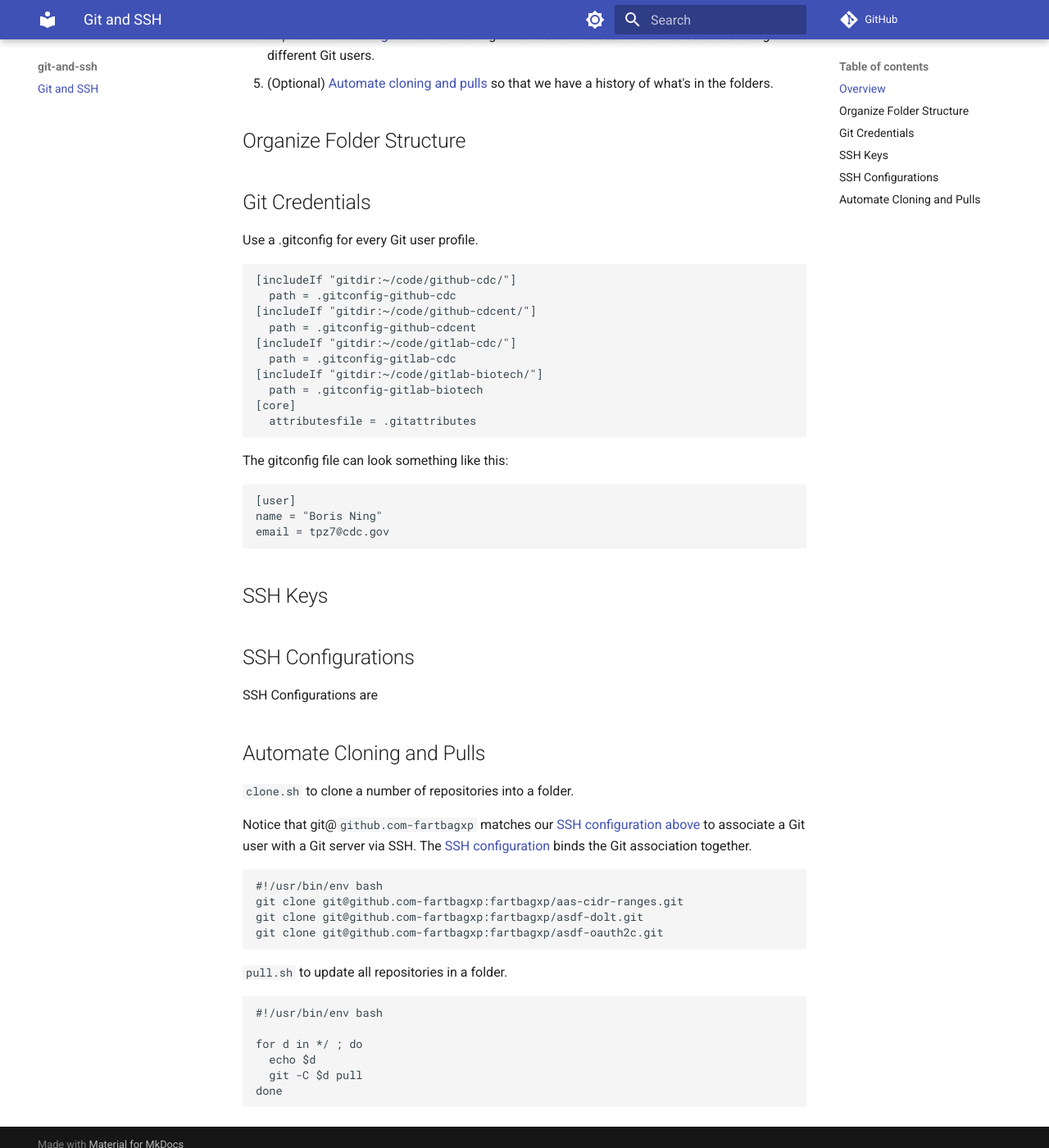
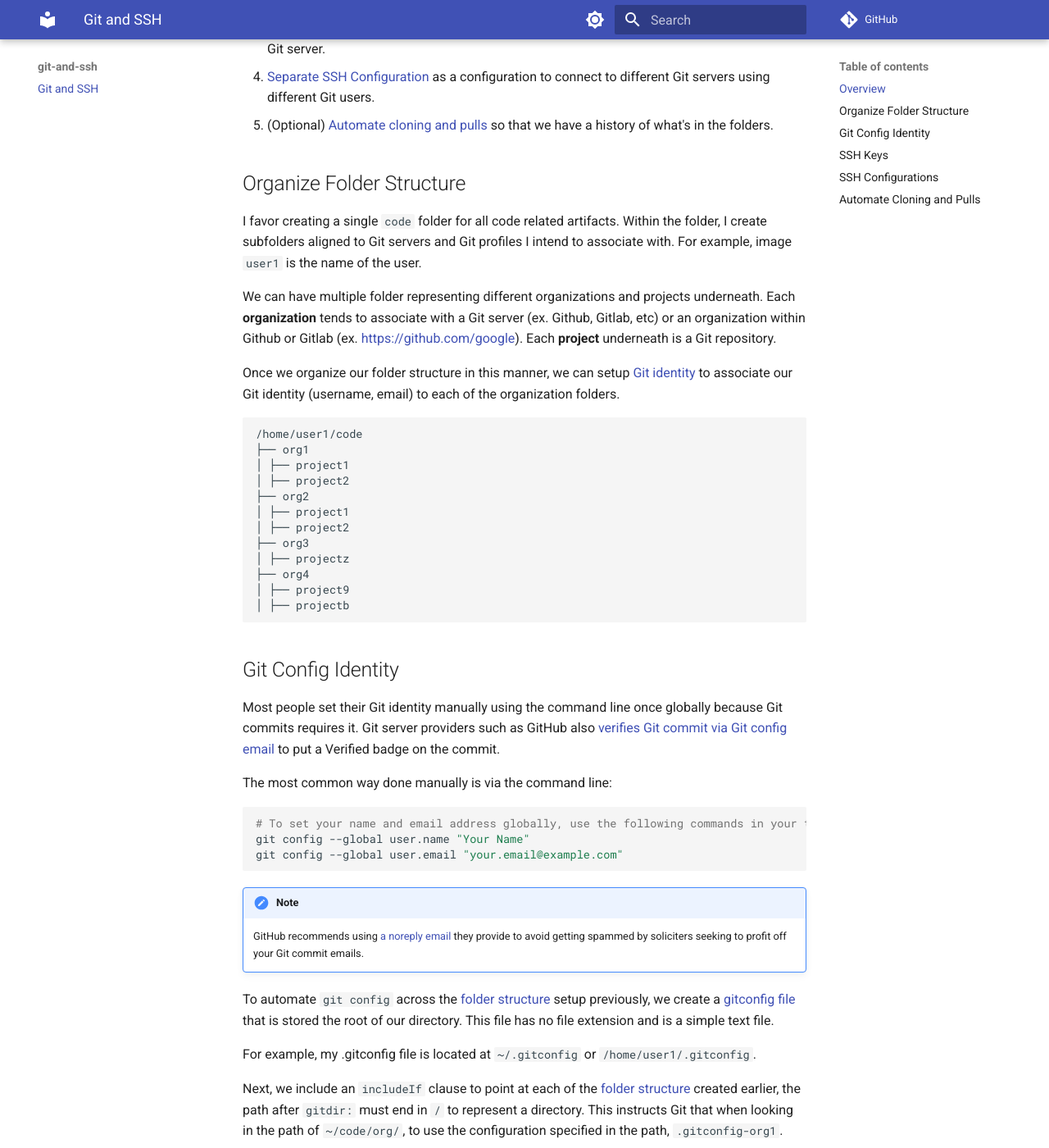
Before and after one commit to fartbagxp/git-and-ssh, an MkDocs documentation site: the page built from docs/index.md, in a window 1280 px wide and 1400 px high, scrolled down 553 px. Shown: the whole window at 82% size. Built offline with MkDocs 1.6.1 and Material for MkDocs 9.7.7, drawn with Linux system fonts in a browser that asks for light colours; comment, search, counter and statistics services are not loaded; some of the changed text lies outside the part shown.

Commit message:
doc: adding git setup instructions

````diff
--- a/docs/index.md
+++ b/docs/index.md
@@ -4,48 +4,91 @@ When using [Git](https://git-scm.com/book/en/v2/Getting-Started-What-is-Git%3F)
 
 This spawns out of a necessity to manage a chaotic environment with numerous Git accounts, many SSH keys, and many different Git servers to connect to.
 
-This guide assumes you're in a Unix/Linux environment.
+This guide assumes you're in a Unix/Linux environment or a Linux like environment such as [cygwin](https://www.cygwin.com/).
 
 ## Overview
 
 1. [Separate folders](#organize-folder-structure) when cloning a different Git account user's repository to ensure we don't mix and match two different user handles when working on a repository.
-1. [Separate .gitconfig files](#git-credentials) for name and email separation for selective folders.
+1. [Separate .gitconfig files](#git-config-identity) to separate Git identity - name and email separation for selective folders.
 1. [Separate SSH keys](#ssh-keys) for identity management when identifying as a Git user to connect to a Git server.
 1. [Separate SSH Configuration](#ssh-configurations) as a configuration to connect to different Git servers using different Git users.
 1. (Optional) [Automate cloning and pulls](#automate-cloning-and-pulls) so that we have a history of what's in the folders.
 
 ## Organize Folder Structure
 
-## Git Credentials
+I favor creating a single `code` folder for all code related artifacts. Within the folder, I create subfolders aligned to Git servers and Git profiles I intend to associate with. For example, image `user1` is the name of the user.
 
-Use a .gitconfig for every Git user profile.
+We can have multiple folder representing different organizations and projects underneath. Each **organization** tends to associate with a Git server (ex. Github, Gitlab, etc) or an organization within Github or Gitlab (ex. [https://github.com/google](https://github.com/google)). Each **project** underneath is a Git repository.
+
+Once we organize our folder structure in this manner, we can setup [Git identity](#git-config-identity) to associate our Git identity (username, email) to each of the organization folders.
+
+```bash
+/home/user1/code
+├── org1
+│ ├── project1
+│ ├── project2
+├── org2
+│ ├── project1
+│ ├── project2
+├── org3
+│ ├── projectz
+├── org4
+│ ├── project9
+│ ├── projectb
+```
+
+## Git Config Identity
+
+Most people set their Git identity manually using the command line once globally because Git commits requires it. Git server providers such as GitHub also [verifies Git commit via Git config email](https://docs.github.com/en/account-and-profile/setting-up-and-managing-your-personal-account-on-github/managing-email-preferences/setting-your-commit-email-address#about-commit-email-addresses) to put a Verified badge on the commit.
+
+The most common way done manually is via the command line:
+
+```bash
+# To set your name and email address globally, use the following commands in your terminal:
+git config --global user.name "Your Name"
+git config --global user.email "your.email@example.com"
+```
+
+!!! note
+
+    GitHub recommends using [a noreply email](https://docs.github.com/en/account-and-profile/setting-up-and-managing-your-personal-account-on-github/managing-email-preferences/setting-your-commit-email-address#about-no-reply-email) they provide to avoid getting spammed by soliciters seeking to profit off your Git commit emails.
+
+To automate `git config` across the [folder structure](#organize-folder-structure) setup previously, we create a [gitconfig file](https://git-scm.com/book/ms/v2/Getting-Started-First-Time-Git-Setup) that is stored the root of our directory. This file has no file extension and is a simple text file.
+
+For example, my .gitconfig file is located at `~/.gitconfig` or `/home/user1/.gitconfig`.
+
+Next, we include an `includeIf` clause to point at each of the [folder structure](#organize-folder-structure) created earlier, the path after `gitdir:` must end in `/` to represent a directory. This instructs Git that when looking in the path of `~/code/org/`, to use the configuration specified in the path, `.gitconfig-org1`.
 
 ```yaml
-[includeIf "gitdir:~/code/github-cdc/"]
-  path = .gitconfig-github-cdc
-[includeIf "gitdir:~/code/github-cdcent/"]
-  path = .gitconfig-github-cdcent
-[includeIf "gitdir:~/code/gitlab-cdc/"]
-  path = .gitconfig-gitlab-cdc
-[includeIf "gitdir:~/code/gitlab-biotech/"]
-  path = .gitconfig-gitlab-biotech
+[includeIf "gitdir:~/code/org1/"]
+  path = .gitconfig-org1
+[includeIf "gitdir:~/code/org2/"]
+  path = .gitconfig-org2
+[includeIf "gitdir:~/code/github-org3/"]
+  path = .gitconfig-github-org3
+[includeIf "gitdir:~/code/gitlab-org4/"]
+  path = .gitconfig-org4
 [core]
   attributesfile = .gitattributes
 ```
 
-The gitconfig file can look something like this:
+The `.gitconfig-org1` file includes a configuration of the user's name and email address.
+
+!!! note
+
+    If you decide to keep your email private for [Github](https://docs.github.com/en/account-and-profile/setting-up-and-managing-your-personal-account-on-github/managing-email-preferences/setting-your-commit-email-address#about-commit-email-addresses), go to [Github email settings](https://github.com/settings/emails) and navigate to the section of the Github provided email you should use.
 
 ```markdown
 [user]
-name = "Boris Ning"
-email = tpz7@cdc.gov
+name = "user1"
+email = 1234556+user1@users.noreply.github.com
 ```
 
 ## SSH Keys
 
 ## SSH Configurations
 
-SSH Configurations are
+SSH Configurations determines what identity to use when a Git client tries to connect to a Git server.
 
 ## Automate Cloning and Pulls
 
@@ -55,9 +98,9 @@ Notice that git@`github.com-fartbagxp` matches our [SSH configuration above](#ss
 
 ```bash
 #!/usr/bin/env bash
-git clone git@github.com-fartbagxp:fartbagxp/aas-cidr-ranges.git
-git clone git@github.com-fartbagxp:fartbagxp/asdf-dolt.git
-git clone git@github.com-fartbagxp:fartbagxp/asdf-oauth2c.git
+git clone git@github.com-org1:fartbagxp/aas-cidr-ranges.git
+git clone git@github.com-org1:fartbagxp/asdf-dolt.git
+git clone git@github.com-org1:fartbagxp/asdf-oauth2c.git
 ```
 
 `pull.sh` to update all repositories in a folder.
--- a/mkdocs.yml
+++ b/mkdocs.yml
@@ -24,3 +24,5 @@ plugins:
   - search
 markdown_extensions:
   - admonition
+  - pymdownx.details
+  - pymdownx.superfences
````
